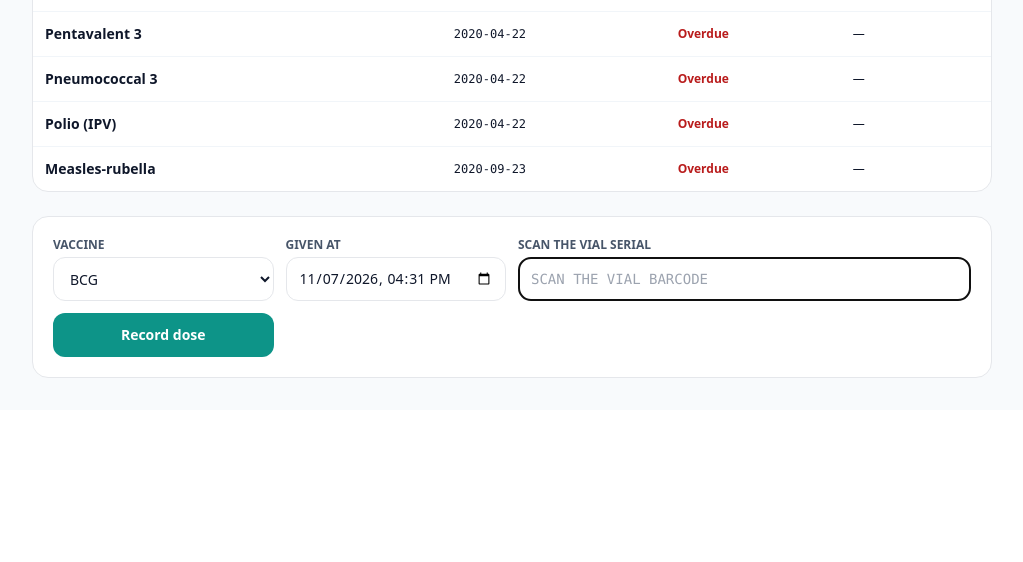
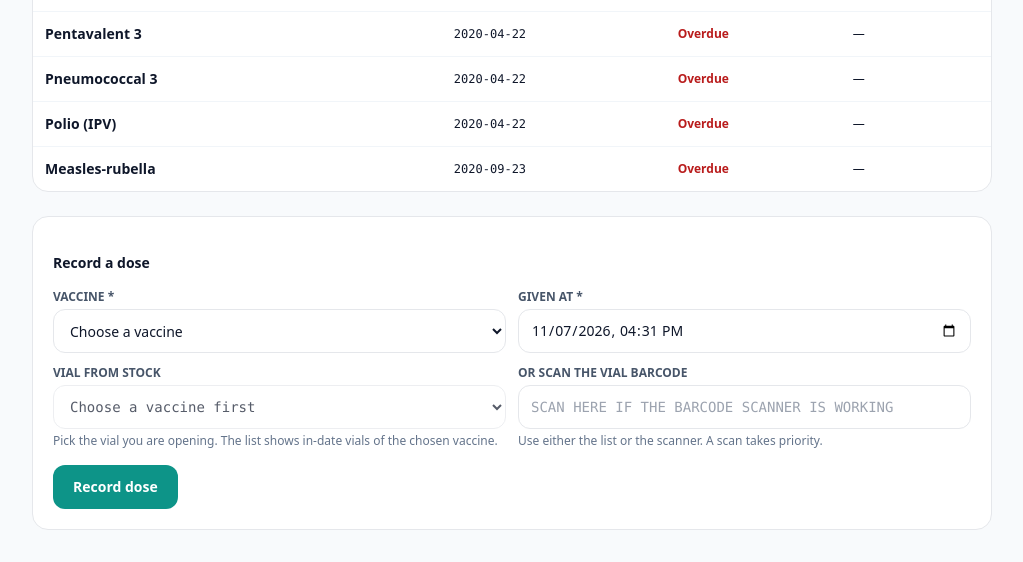
Before and after one commit to andareomondi/hcms, a Django app: page /maternity/child/00000000-0000-0000-0000-000000000001/ in a window 1280 px wide. Shown: the part 1462-2024 px from the top of the page, without its empty margins (256-1279 px from the left). Before the commit the page ends 1840 px from the top, so only its background shows below. Run offline with Django 5.2, Linux system fonts and the light colour scheme; a user stored in the database is signed in; tables that the repository leaves empty hold one stand-in row (values such as "Sample post"); data that the repository does not hold is empty; parts of the project's set-up code (start-up, migrations or seed data) failed here and were passed over; some libraries are stand-ins or nearby versions.

Commit message:
feat(vaccination): enhance vaccination form with vial selection and barcode scanning

```diff
--- a/maternity/views.py
+++ b/maternity/views.py
@@ -10,11 +10,12 @@ from core_patients.models import Patient
 from dashboard.audit_actions import AuditAction
 from dashboard.utils import log_action
 from hospital_system.permissions import Cap, caps_for, requires
+from pharmacy.models import StockUnit
 from triage_queue.models import Encounter
 
 from . import services
 from .models import Delivery
-from .schedule import LABELS, SCHEDULE, schedule_status
+from .schedule import LABELS, schedule_status
 from .services import MaternityError
 
 
@@ -40,6 +41,25 @@ def _int_or_none(raw):
         return int(raw)
     except ValueError:
         raise MaternityError("Numbers must be whole numbers.")
+
+
+def _vials_for_form(today):
+    """In-date vials of vaccines, for the vial picker on the child page."""
+    units = (StockUnit.objects
+             .filter(status="IN_STOCK", doses_remaining__gt=0,
+                     medication__vaccine_code__isnull=False,
+                     batch__expiry_date__gte=today)
+             .select_related("medication", "batch")
+             .order_by("batch__expiry_date", "serial"))
+    return [
+        {
+            "code": u.medication.vaccine_code,
+            "serial": u.serial,
+            "label": (f"{u.serial} · batch {u.batch.batch_number} · "
+                      f"exp {u.batch.expiry_date:%d %b %Y} · {u.doses_remaining} dose(s) left"),
+        }
+        for u in units
+    ]
 
 
 @requires(Cap.MATERNITY_RECORD)
@@ -88,11 +108,13 @@ def delivery_view(request, encounter_id):
     })
 
 
+
 @requires(Cap.PATIENT_FILE)
 def child_view(request, patient_id):
     child = get_object_or_404(Patient, pk=patient_id)
     birth = Delivery.objects.filter(baby=child).select_related("mother_encounter__patient").first()
-    rows = schedule_status(child, timezone.localdate())
+    today = timezone.localdate()
+    rows = schedule_status(child, today)
     caps = caps_for(request.user)
     return render(request, "maternity/child.html", {
         "child": child,
@@ -100,8 +122,8 @@ def child_view(request, patient_id):
         "schedule": rows,
         "vaccinations": child.vaccinations.select_related("given_by__user").order_by("given_at"),
         "guardians": child.relationships_out.filter(is_active=True).select_related("related_patient"),
-        "next_vaccines": [(c, l) for c, l, _ in SCHEDULE],
         "labels": LABELS,
+        "vials": _vials_for_form(today),
         "can_record": Cap.MATERNITY_RECORD in caps,
         "can_confirm": Cap.PATIENT_REGISTER in caps,
         "held": billing.billing_hold_reason(child),
@@ -113,12 +135,14 @@ def child_view(request, patient_id):
 @require_POST
 def vaccination_action(request, patient_id):
     child = get_object_or_404(Patient, pk=patient_id)
+    # A scanned barcode wins. Otherwise the vial picked from the list is used.
+    serial = (request.POST.get("serial_scan") or request.POST.get("serial_pick") or "").strip()
     try:
         services.record_vaccination(
             patient=child,
             vaccine=request.POST.get("vaccine", ""),
             given_at=_aware(request.POST.get("given_at")),
-            serial=request.POST.get("serial", ""),
+            serial=serial,
             staff=_profile(request),
         )
     except MaternityError as exc:
@@ -129,7 +153,6 @@ def vaccination_action(request, patient_id):
                f"Recorded {request.POST.get('vaccine')} for {child}.")
     messages.success(request, "Vaccination recorded.")
     return redirect("maternity:child", patient_id=child.id)
-
 
 @requires(Cap.PATIENT_REGISTER)
 @require_POST
--- a/templates/maternity/child.html
+++ b/templates/maternity/child.html
@@ -113,15 +113,20 @@
         {% endif %}
     </section>
     {% if can_record and schedule %}
+        {{ vials|json_script:"vials-data" }}
         <form method="post"
+              id="vaccine-form"
               action="{% url 'maternity:vaccinate' child.id %}"
-              class="bg-white rounded-2xl border p-5 grid grid-cols-1 md:grid-cols-4 gap-3 items-end">
+              class="bg-white rounded-2xl border p-5 space-y-4">
             {% csrf_token %}
-            <div class="md:col-span-1">
-                <label class="block text-xs font-semibold uppercase text-slate-600 mb-1">Vaccine</label>
+            <p class="font-bold text-sm">Record a dose</p>
+            <div class="grid grid-cols-1 md:grid-cols-2 gap-3">
+                <div>
+                    <label class="block text-xs font-semibold uppercase text-slate-600 mb-1">Vaccine *</label>
                     <select name="vaccine"
                             required
                             class="w-full min-h-11 border rounded-xl px-3 text-sm bg-white">
+                        <option value="">Choose a vaccine</option>
                         {% for row in schedule %}
                             {% if row.status != "GIVEN" %}
                                 <option value="{{ row.code }}">{{ row.label }}</option>
@@ -130,24 +135,60 @@
                     </select>
                 </div>
                 <div>
-                <label class="block text-xs font-semibold uppercase text-slate-600 mb-1">Given at</label>
+                    <label class="block text-xs font-semibold uppercase text-slate-600 mb-1">Given at *</label>
                     <input type="datetime-local"
                            name="given_at"
                            required
                            value="{{ now_local }}"
                            class="w-full min-h-11 border rounded-xl px-3 text-sm" />
                 </div>
-            <div class="md:col-span-2">
-                <label class="block text-xs font-semibold uppercase text-slate-600 mb-1">Scan the vial serial</label>
-                <input name="serial"
-                       required
+                <div>
+                    <label class="block text-xs font-semibold uppercase text-slate-600 mb-1">Vial from stock</label>
+                    <select name="serial_pick"
+                            disabled
+                            class="w-full min-h-11 border rounded-xl px-3 text-sm bg-white font-mono">
+                        <option value="">Choose a vaccine first</option>
+                    </select>
+                    <p class="text-xs text-slate-500 mt-1">Pick the vial you are opening. The list shows in-date vials of the chosen vaccine.</p>
+                </div>
+                <div>
+                    <label class="block text-xs font-semibold uppercase text-slate-600 mb-1">Or scan the vial barcode</label>
+                    <input name="serial_scan"
                            autocomplete="off"
-                       autofocus
-                       placeholder="Scan the vial barcode"
-                       class="w-full min-h-11 border rounded-xl px-3 text-sm font-mono uppercase">
+                           placeholder="Scan here if the barcode scanner is working"
+                           class="w-full min-h-11 border rounded-xl px-3 text-sm font-mono uppercase" />
+                    <p class="text-xs text-slate-500 mt-1">Use either the list or the scanner. A scan takes priority.</p>
                 </div>
-            <button class="min-h-11 rounded-xl bg-teal-600 text-white text-sm font-bold">Record dose</button>
+            </div>
+            <button class="min-h-11 px-5 rounded-xl bg-teal-600 text-white text-sm font-bold">Record dose</button>
         </form>
+        <script>
+        document.addEventListener('DOMContentLoaded', function () {
+            const form = document.getElementById('vaccine-form');
+            if (!form) return;
+            const vials = JSON.parse(document.getElementById('vials-data').textContent);
+            const vaccine = form.querySelector('[name=vaccine]');
+            const pick = form.querySelector('[name=serial_pick]');
+
+            function refresh() {
+                const chosen = vaccine.value;
+                pick.innerHTML = '';
+                const first = document.createElement('option');
+                first.value = '';
+                first.textContent = chosen ? 'Choose a vial' : 'Choose a vaccine first';
+                pick.appendChild(first);
+                vials.filter(v => v.code === chosen).forEach(v => {
+                    const o = document.createElement('option');
+                    o.value = v.serial;
+                    o.textContent = v.label;
+                    pick.appendChild(o);
+                });
+                pick.disabled = !chosen;
+            }
+            vaccine.addEventListener('change', refresh);
+            refresh();
+        });
+        </script>
     {% endif %}
 </div>
 {% endblock %}
```
Lines whose indentation alone changed are shown as unchanged.
